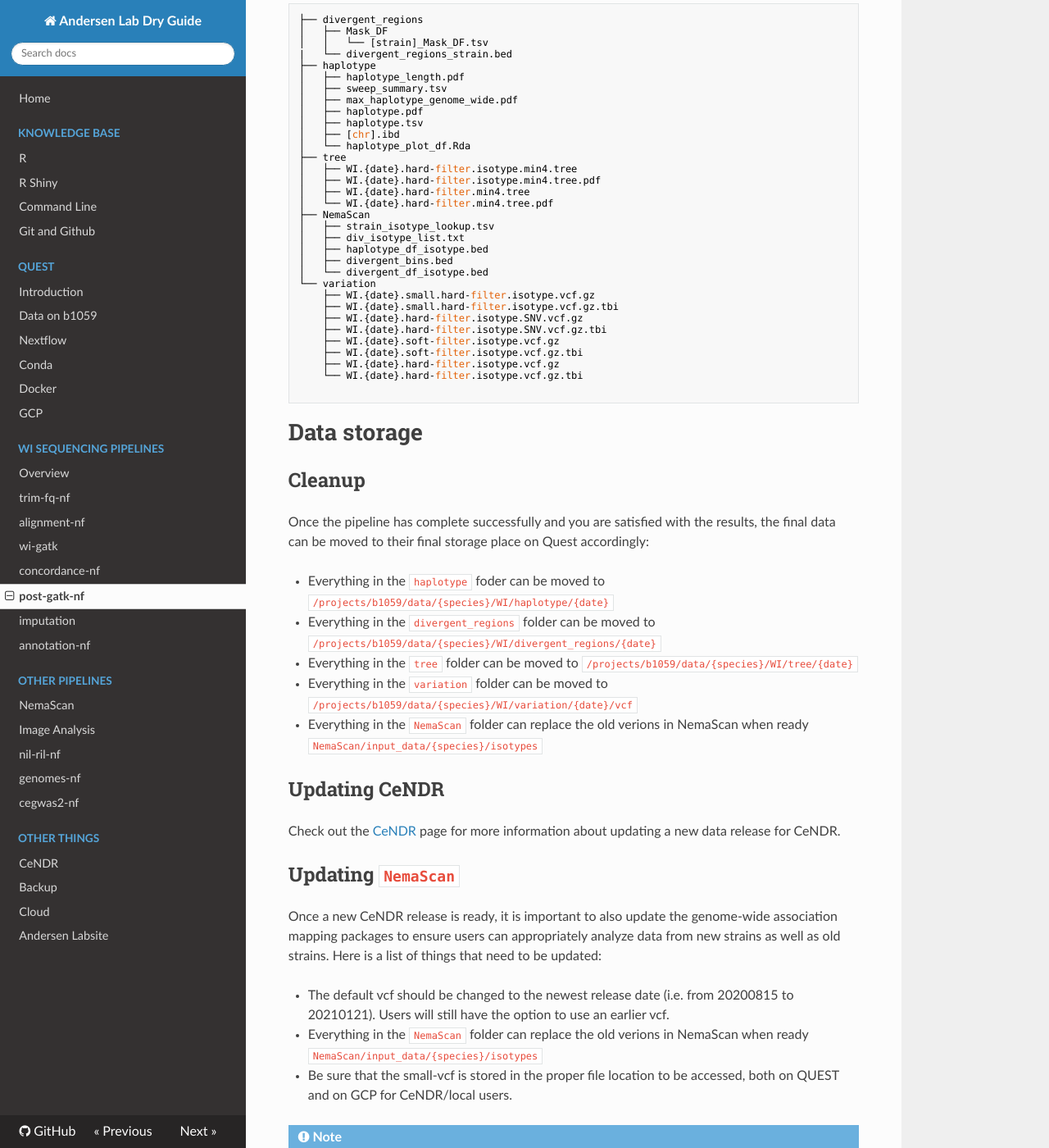
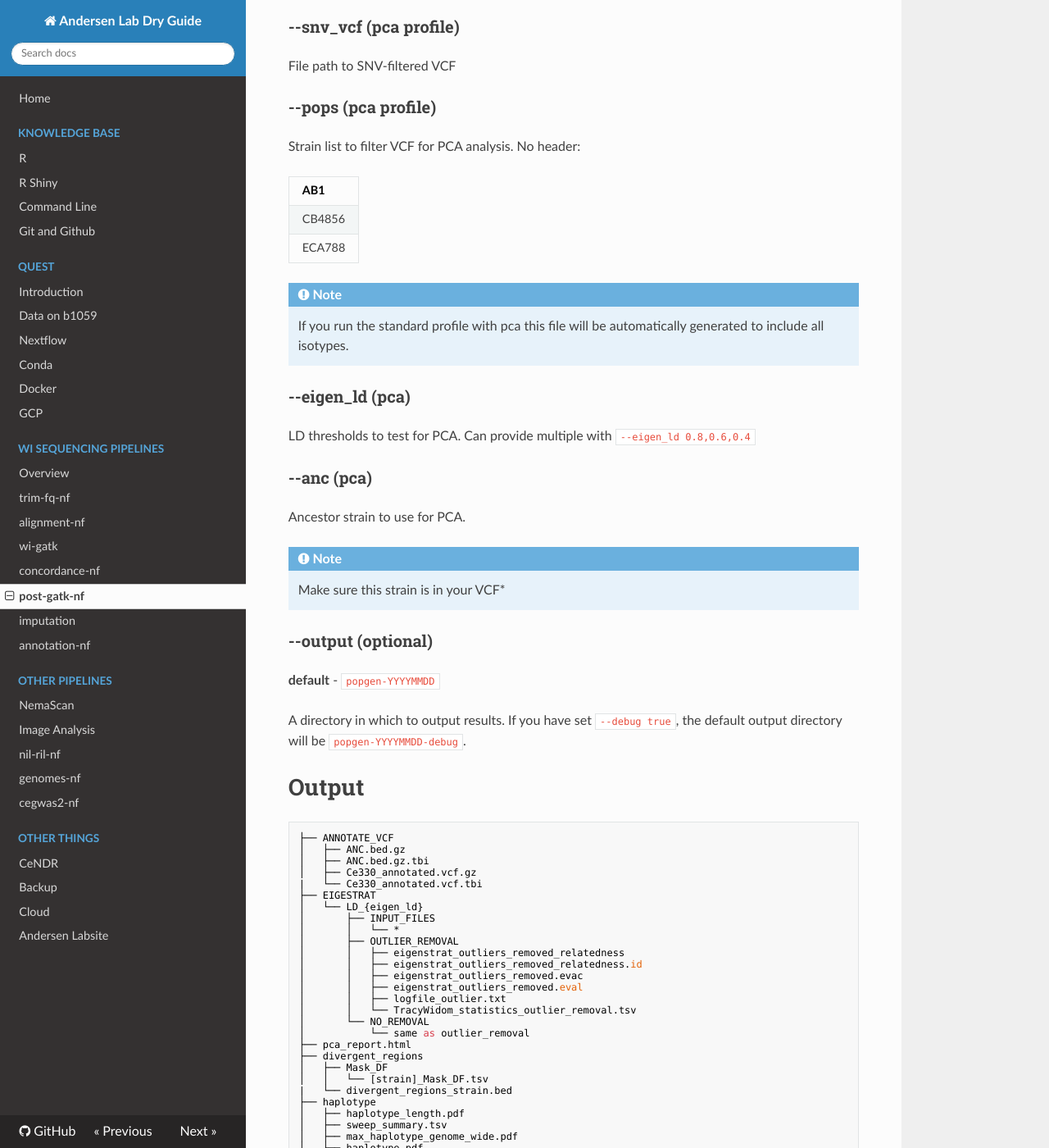
Before and after one commit to AndersenLab/dry-guide, an MkDocs documentation site: the page built from docs/pipeline-postGATK.md, in a window 1280 px wide and 1400 px high, scrolled down 4541 px. Shown: the whole window at 82% size. Built offline with MkDocs 1.6.1, drawn with Linux system fonts in a browser that asks for light colours; nearby versions of some CDN libraries; comment, search, counter and statistics services are not loaded; some of the changed text lies outside the part shown.

Commit message:
update globus and post-gatk

````diff
--- a/docs/pipeline-postGATK.md
+++ b/docs/pipeline-postGATK.md
@@ -34,7 +34,7 @@
 
 ```
 
-![Pipeline-overview](img/post-gatk.drawio.svg)
+![Pipeline-overview](img/drawio/post-gatk.drawio.svg)
 
 ## Software Requirements
 
@@ -71,6 +71,17 @@
 ## Running on Quest
 
 You should run this in a screen session.
+
+### Profiles
+
+There are now three ways to run this pipeline:
+1. `-profile standard` (default): runs original processes including subseting VCF and divergent and haplotype calls.
+    - sample_sheet, vcf_folder, (species)
+2. `-profile pca`: does not run the original post-gatk processes, only the PCA analysis. *Note: requires different parameters*
+    - snv_vcf, species, anc, eigen_ld, pops
+3. `-profile standard --pca`: runs all processes including subseting VCF, divergent and haplotype calls, PCA analysis of isotypes. *Requires additional parameters relating to PCA*
+    - sample_sheet, vcf_folder, species, anc, eigen_ld
+    - Note: the `-profile standard` is optional, just adding the `--pca` param is enough.
 
 ```
 nextflow run andersenlab/post-gatk-nf --vcf <path_to_vcf> --sample_sheet <path_to_sample_sheet>
@@ -122,6 +133,33 @@
 
 Options: c_elegans, c_briggsae, or c_tropicalis
 
+### --snv_vcf (pca profile)
+
+File path to SNV-filtered VCF
+
+### --pops (pca profile)
+
+Strain list to filter VCF for PCA analysis. No header:
+
+| AB1 |
+| --- |
+| CB4856 |
+| ECA788 |
+
+!!!Note
+    If you run the standard profile with pca this file will be automatically generated to include all isotypes.
+
+### --eigen_ld (pca)
+
+LD thresholds to test for PCA. Can provide multiple with `--eigen_ld 0.8,0.6,0.4`
+
+### --anc (pca)
+
+Ancestor strain to use for PCA.
+
+!!!Note
+    Make sure this strain is in your VCF*
+
 ### --output (optional)
 
 __default__ - `popgen-YYYYMMDD`
@@ -131,6 +169,25 @@
 # Output
 
 ```
+├── ANNOTATE_VCF
+│   ├── ANC.bed.gz
+│   ├── ANC.bed.gz.tbi
+│   ├── Ce330_annotated.vcf.gz
+|   └── Ce330_annotated.vcf.tbi
+├── EIGESTRAT
+│   └── LD_{eigen_ld}
+│       ├── INPUT_FILES
+│       │   └── *
+│       ├── OUTLIER_REMOVAL
+│       │   ├── eigenstrat_outliers_removed_relatedness
+│       │   ├── eigenstrat_outliers_removed_relatedness.id
+│       │   ├── eigenstrat_outliers_removed.evac
+│       │   ├── eigenstrat_outliers_removed.eval
+│       │   ├── logfile_outlier.txt
+│       │   └── TracyWidom_statistics_outlier_removal.tsv
+│       └── NO_REMOVAL
+│           └── same as outlier_removal
+├── pca_report.html
 ├── divergent_regions
 │   ├── Mask_DF
 │   │   └── [strain]_Mask_DF.tsv
@@ -177,6 +234,7 @@
 * Everything in the `tree` folder can be moved to `/projects/b1059/data/{species}/WI/tree/{date}`
 * Everything in the `variation` folder can be moved to `/projects/b1059/data/{species}/WI/variation/{date}/vcf`
 * Everything in the `NemaScan` folder can replace the old verions in NemaScan when ready `NemaScan/input_data/{species}/isotypes`
+* Everything in the `EIGENSTRAT` folder can be moved to `/projects/b1059/data/{species}/WI/pca/{date}`
 
 
 ## Updating CeNDR
````
Also changed, not shown: docs/sharing-globus.md (+17 -1 lines), docs/img/drawio/post-gatk.drawio.svg (added), docs/img/globus/globus10.png (added), docs/img/globus/globus12.png (added), docs/img/globus/globus13.png (added), docs/img/globus/globus14.png (added), docs/img/globus/globus15.png (added), docs/img/globus/globus17.png (added), docs/img/globus/globus18.png (added), docs/img/globus/globus19.png (added), docs/img/globus/globus20.png (added), docs/img/globus/globus21.png (added), docs/img/globus/globus22.png (added), 1 other file.
